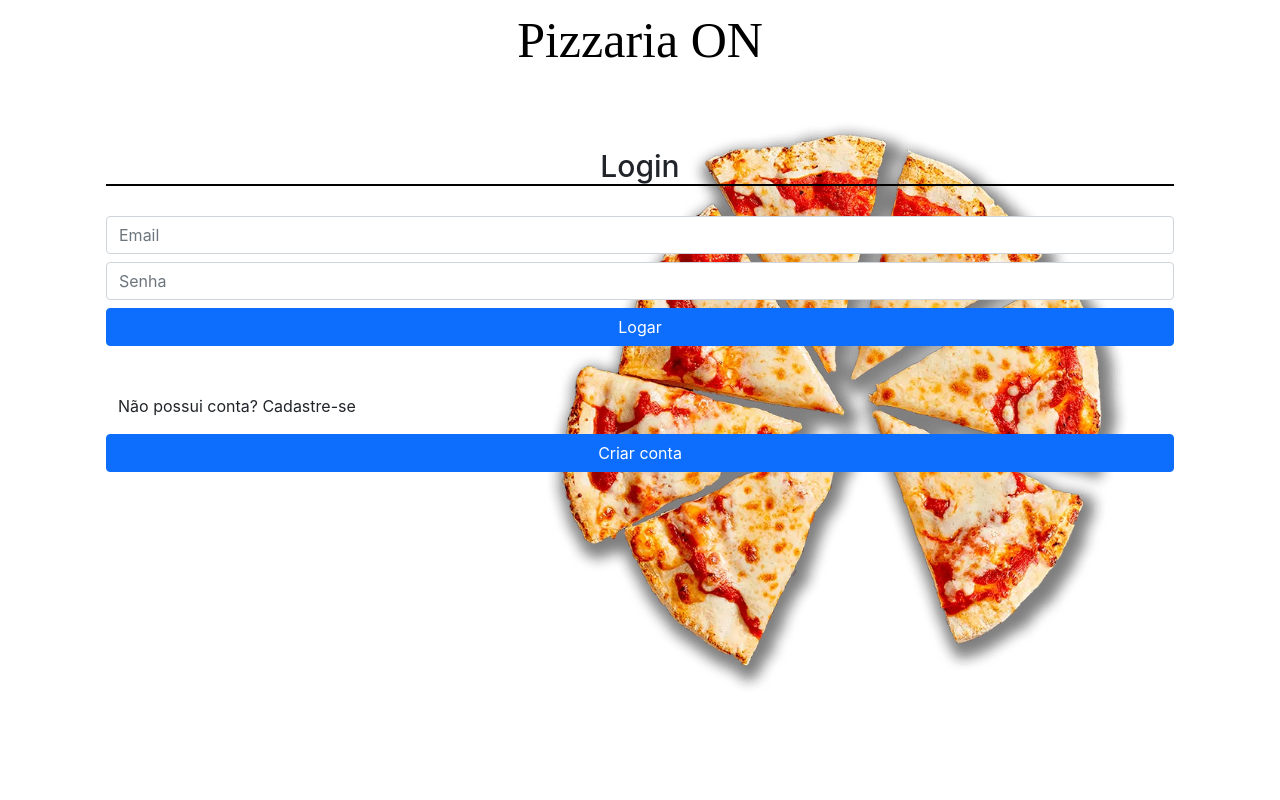
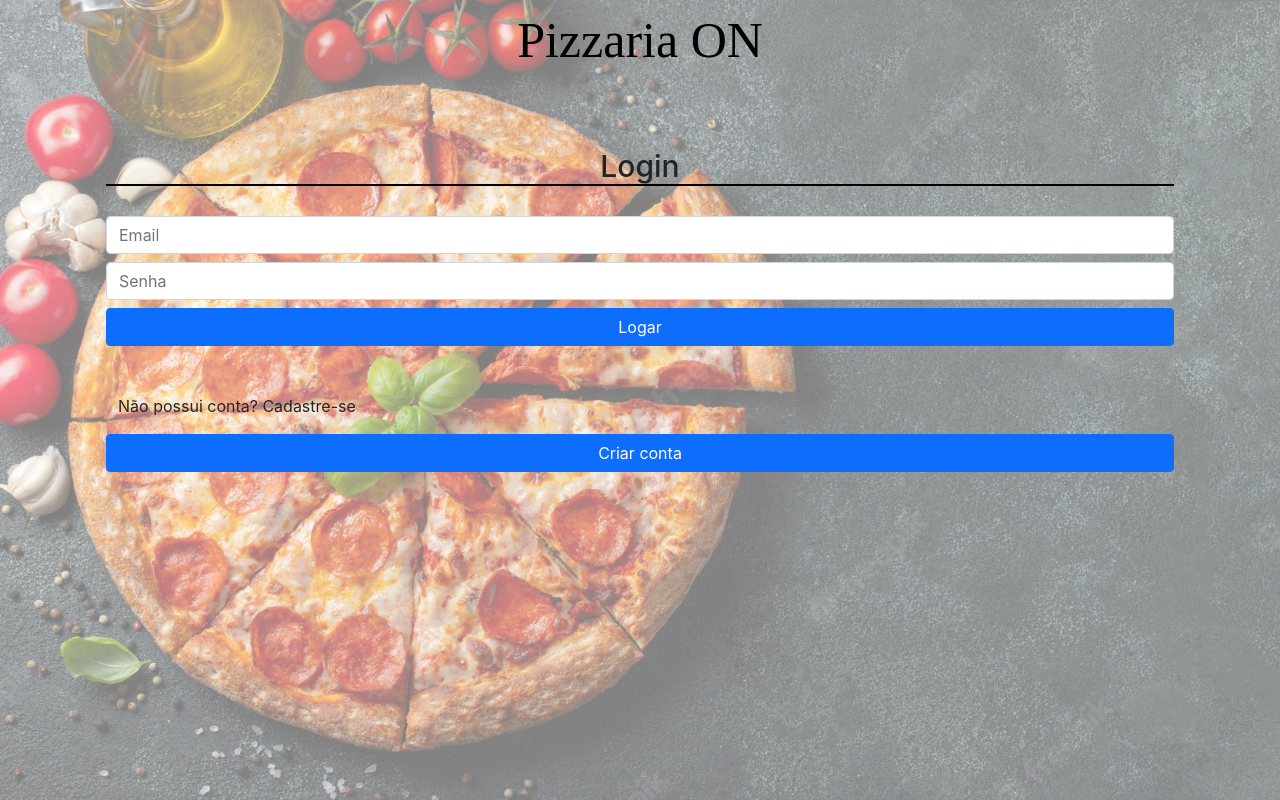
Before and after one commit to dsm-cefet-rj/ti-2022-1-grupo_8, a React (Create React App) app: page / in a window 1280 px wide. Built offline with nearby package versions, Linux system fonts and the light colour scheme; a web font is replaced by a local one.

Commit message:
Alterar plano de fundo da página

```diff
--- a/src/index.scss
+++ b/src/index.scss
@@ -1,7 +1,8 @@
 @import url("https://fonts.googleapis.com/css2?family=BenchNine:wght@300&family=Roboto:wght@900&family=Water+Brush&family=Yanone+Kaffeesatz:wght@300&display=swap");
 
 body {
-    background-image: url("../public/imgs/background.webp");
+    background: rgba(255, 255, 255, .50) url("../public/imgs/background2.jpg");
+    background-blend-mode: lighten;
     background-size: cover;
     background-repeat: no-repeat;
     background-attachment: fixed;
```
Also changed, not shown: public/imgs/background2.jpg (added).
